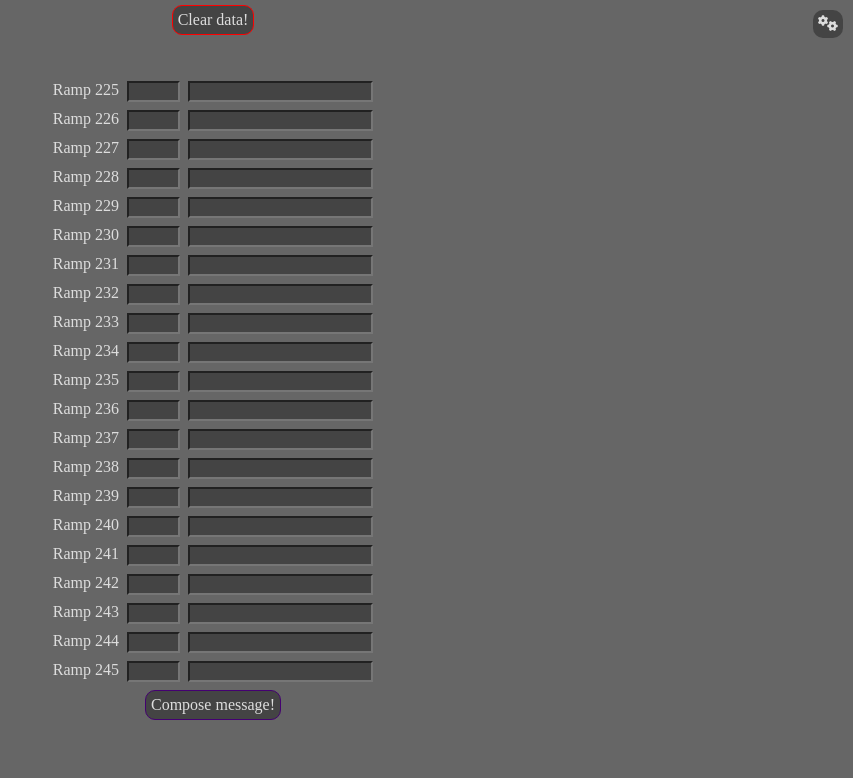
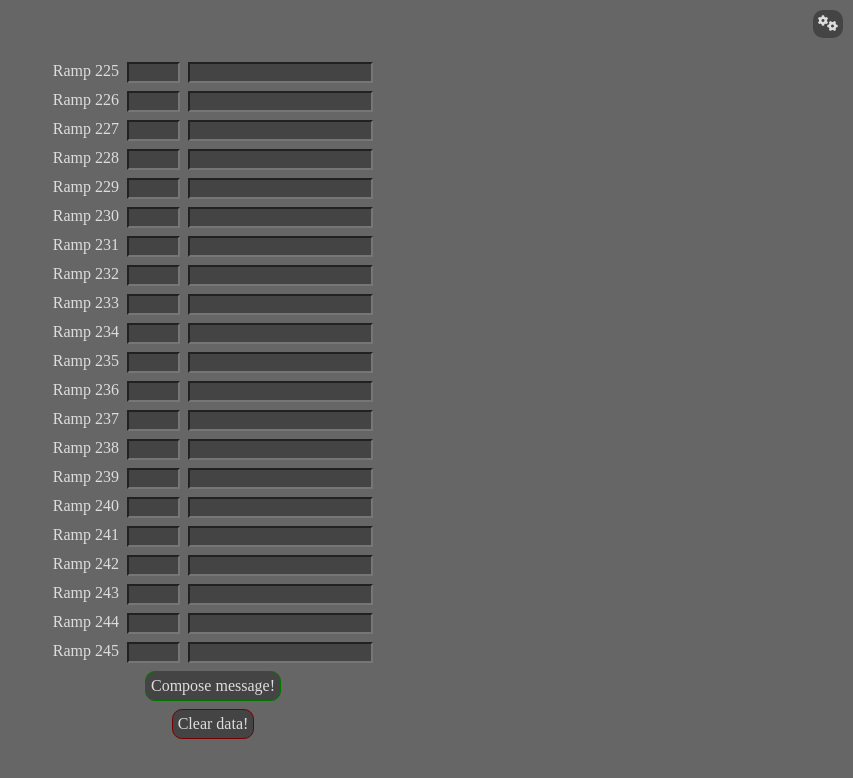
Before and after one commit to Rilivaine/Ark-Helper, a plain HTML site: page index.html in a window 1280 px wide. Shown: the whole page, without its empty margins (427-1280 px from the left). Drawn offline with Linux system fonts and the light colour scheme.

Commit message:
buttons redo

```diff
--- a/index.html
+++ b/index.html
@@ -52,29 +52,29 @@
       border: 2px solid red;
     }
 
-    #get-data-button {
+    .button {
       background-color: #444;
-      border: 1px solid #440171;
       border-radius: 10px;
       padding: 5px;
     }
 
-    #get-data-button:hover {
+    .button:hover {
       cursor: pointer;
     }
 
-    #clear-data-button {
-      background-color: #444;
-      border: 1px solid red;
-      border-radius: 10px;
-      padding: 5px;
-      position: absolute;
-      margin: 5px;
-      top: 0px;
+    #get-data-button {
+      border: 1px solid #007500;
     }
 
-    #clear-data-button:hover {
-      cursor: pointer;
+    #clear-data-button {
+      border: 1px solid #750000;
+    }
+
+    #settings-button {
+      position: absolute;
+      size: 35px;
+      top: 10px;
+      right: 10px;
     }
 
     #popup {
@@ -102,16 +102,6 @@
     input[type=number] {
       appearance: none;
       -moz-appearance: textfield;
-    }
-
-    #settings-button {
-      position: absolute;
-      size: 35px;
-      background-color: #444;
-      padding: 5px;
-      border-radius: 10px;
-      top: 10px;
-      right: 10px;
     }
   </style>
 </head>
@@ -158,6 +148,7 @@
 
       const getDataButton = document.createElement('div');
       getDataButton.id = 'get-data-button';
+      getDataButton.classList.add('button');
       getDataButton.textContent = 'Compose message!';
       getDataButton.addEventListener('click', () => {
         const data = getDataFromInputs();
@@ -170,6 +161,7 @@
 
       const settingsButton = document.createElement('div');
       settingsButton.id = 'settings-button';
+      settingsButton.classList.add('button');
 
       const settingsIcon = document.createElement('i');
       settingsIcon.classList.add('fa-solid');
@@ -182,6 +174,7 @@
 
       const clearDataButton = document.createElement('div');
       clearDataButton.id = 'clear-data-button';
+      clearDataButton.classList.add('button');
       clearDataButton.textContent = 'Clear data!';
       clearDataButton.addEventListener('click', () => {
         clearDataFromInputs();
```
